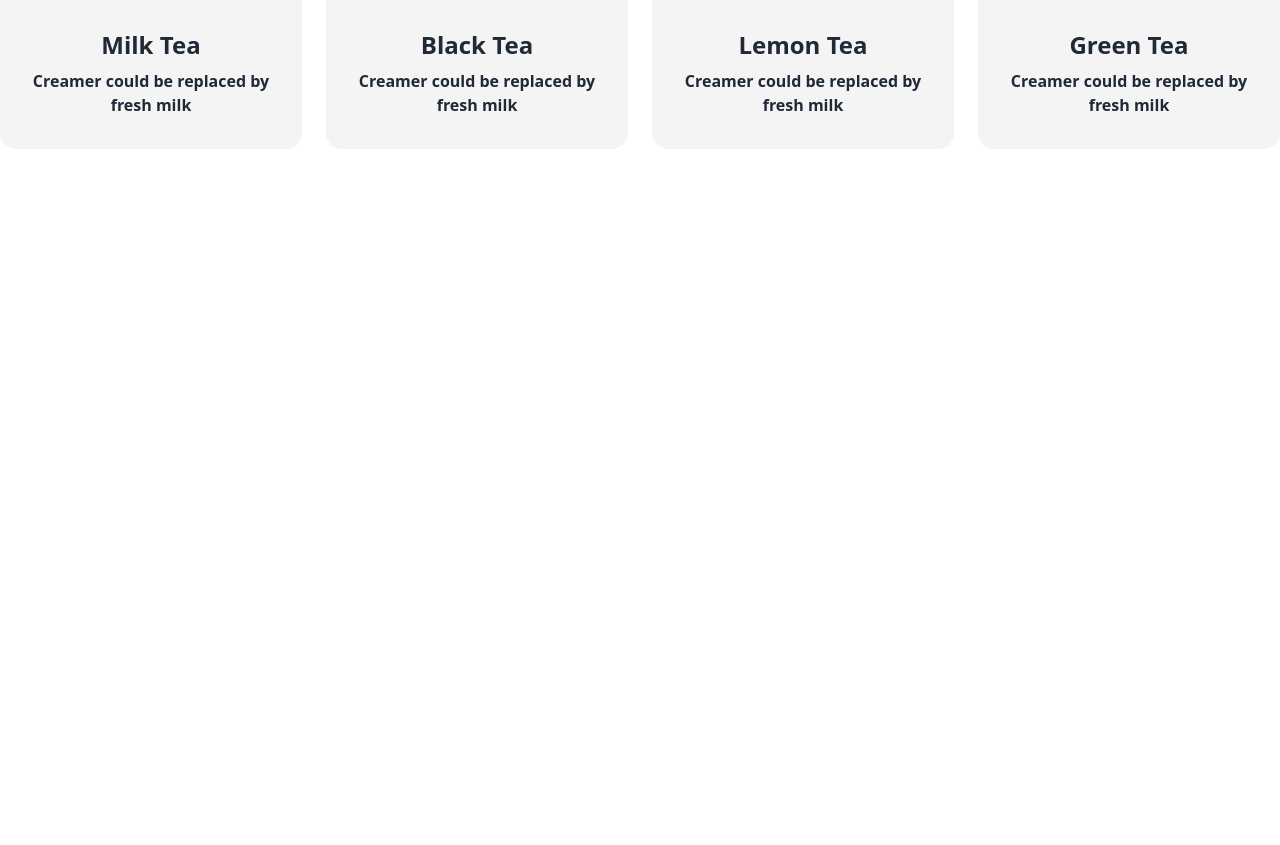
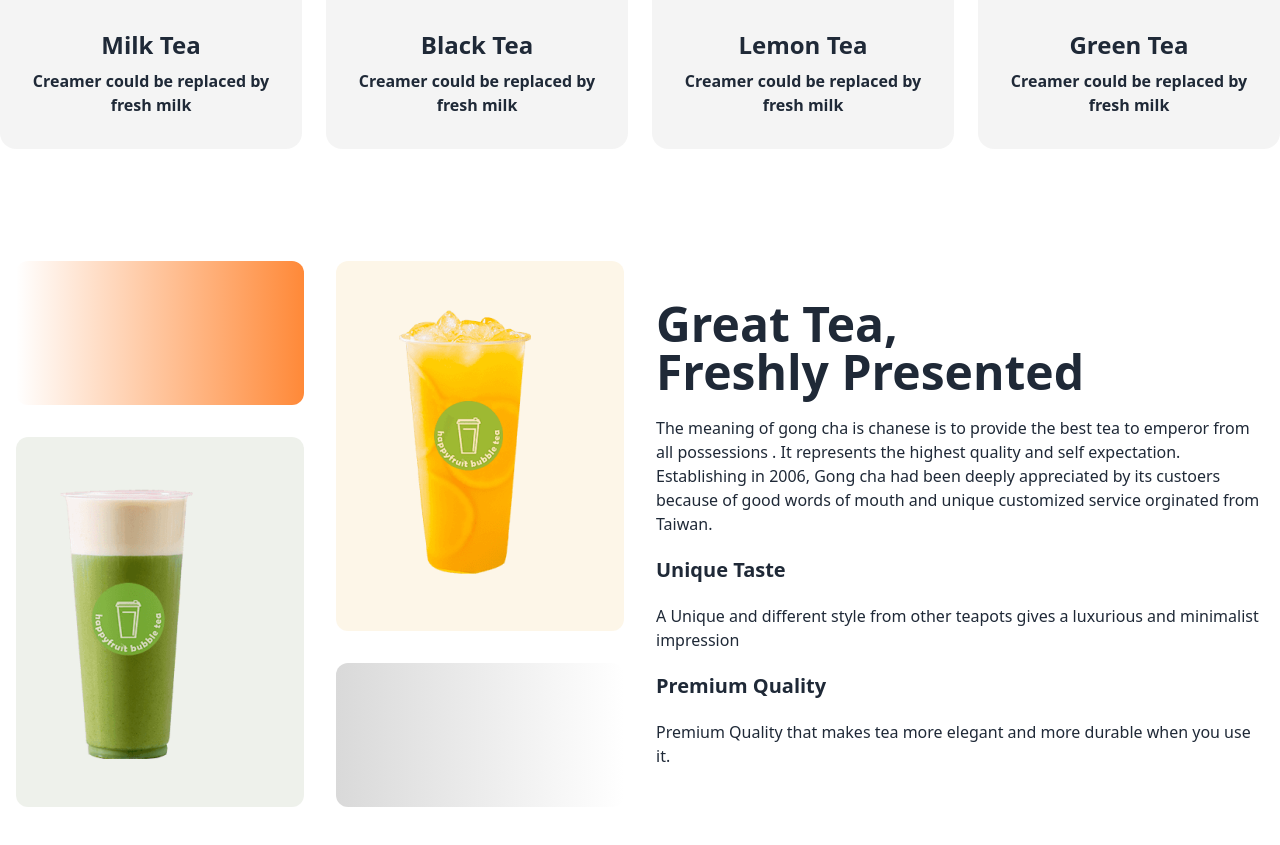
Before and after one commit to DipuBarua/tea-house-daisyUI-repo, a plain HTML site: page index.html in a window 1280 px wide. Shown: the part 1332-2177 px from the top of the page. Before the commit the page ends 1577 px from the top, so only its background shows below. Drawn offline with nearby package versions, Linux system fonts and the light colour scheme.

Commit message:
great tea section updated

```diff
--- a/index.html
+++ b/index.html
@@ -108,6 +108,43 @@
         </div>
     </section>
 
+    <!-- great tea section  -->
+    <section class="my-24">
+        <div class="hero">
+            <div class="hero-content flex-col lg:flex-row gap-8">
+
+                <div class="grid grid-cols-1 md:grid-cols-2 flex-1 gap-8">
+                    <div class="bg-gradient-to-r from-[#F000] to-[#FF8938] h-36 rounded-xl"></div>
+
+                    <div class="row-span-2 bg-[#E6A6231A] px-10 py-12 rounded-xl  text-center">
+                        <img src="images/fresh-1.png">
+                    </div>
+
+                    <div class="row-span-2 bg-[#5776391A] px-10 py-12  rounded-xl text-center">
+                        <img src="images/fresh-2.png">
+                    </div>
+
+                    <div class="bg-gradient-to-r from-[#D9D9D9] to-[#FFFFFF00] h-36 rounded-xl"></div>
+                </div>
+
+
+
+                <div class="flex-1 space-y-5">
+                    <h1 class="text-5xl font-bold">Great Tea, <br> Freshly Presented</h1>
+                    <p class=" text-base font-medium">The meaning of gong cha is chanese is to provide the best tea to emperor from all possessions . It represents the highest quality and self expectation. Establishing in 2006, Gong cha had been deeply appreciated by its custoers because
+                        of good words of mouth and unique customized service orginated from Taiwan.</p>
+
+                    <h2 class="text-xl font-extrabold">Unique Taste</h2>
+                    <p class="text-base font-medium">A Unique and different style from other teapots gives a luxurious and minimalist impression</p>
+
+                    <h2 class="text-xl font-extrabold">Premium Quality</h2>
+                    <p class="text-base font-medium">Premium Quality that makes tea more elegant and more durable when you use it.</p>
+                </div>
+            </div>
+        </div>
+    </section>
+
+
 </body>
 
 </html>
```
